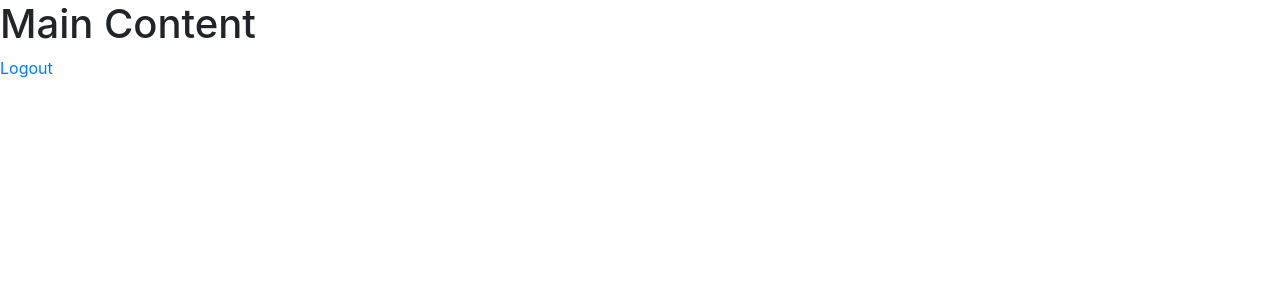
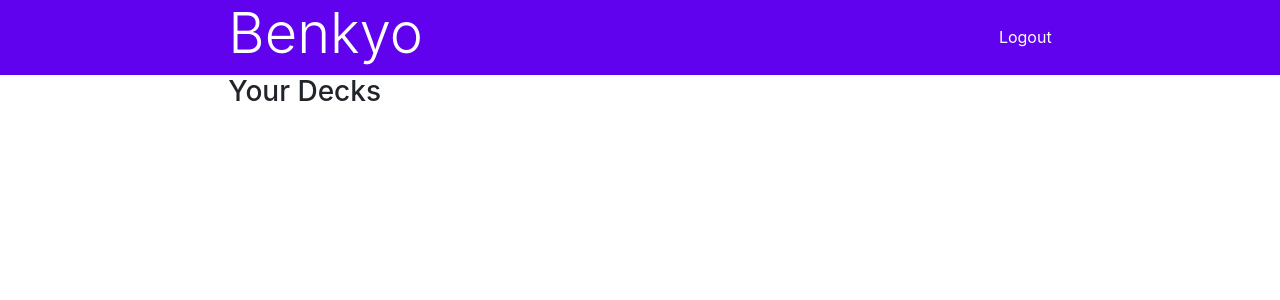
Before and after one commit to ryanarnold/benkyo, a Django app: page / in a window 1280 px wide. Shown: the top 300 px of the page. Run offline with Django 3.2, Linux system fonts and the light colour scheme; the visitor is signed in with stand-in values (Sample User, id 1); some libraries are stand-ins or nearby versions.

Commit message:
Add a simple navbar.

```diff
--- /dev/null
+++ b/benkyo/static/css/navbar.css
@@ -0,0 +1,24 @@
+/* Primary Color: #6002ee (requires white foreground */
+/* Secondary Color: ##90ee02 */
+
+.benkyo-navbar {
+  background-color: #6002ee;
+}
+
+#benkyo-heading {
+  float: left;
+  color: white;
+}
+
+#link-logout {
+  float: right;
+  margin-top: 25px;
+}
+
+#link-logout:link {
+  color: white;
+}
+
+#link-logout:visited {
+  color: white;
+}
--- a/benkyo/templates/base.html
+++ b/benkyo/templates/base.html
@@ -12,9 +12,24 @@
       {% block title %}{% endblock %}
     </title>
 
+    <link rel="stylesheet" href="{{ static('css/navbar.css') }}" >
     {% block styles %}{% endblock %}
   </head>
   <body>
+
+    {% block navbar %}
+      <div class="container-fluid benkyo-navbar">
+        <div class="row">
+          <div class="col-md-2"></div>
+          <div class="col-md-8">
+            <h1 class="display-4" id="benkyo-heading">Benkyo</h1>
+            <a href="{{ url('logout') }}" id="link-logout">Logout</a>
+          </div>
+          <div class="col-md-2"></div>
+        </div>
+      </div>
+    {% endblock %}
+
 
     {% block content %}{% endblock %}
 
--- a/benkyo/templates/index.html
+++ b/benkyo/templates/index.html
@@ -4,7 +4,16 @@
 
 {% block content %}
 
-  <h1>Main Content</h1>
-  <a href="{{ url('logout') }}">Logout</a>
+  <div class="container-fluid">
+    <div class="row">
+      <div class="col-md-2"></div>
+      <div class="col-md-8">
+
+        <h3>Your Decks</h3>
+
+      </div>
+      <div class="col-md-2"></div>
+    </div>
+  </div>
 
 {% endblock %}
--- a/benkyo/templates/login.html
+++ b/benkyo/templates/login.html
@@ -7,6 +7,8 @@
 {% endblock %}
 
 {% block content %}
+
+  {% block navbar %}{% endblock %}
 
     <div class="container-fluid">
       <div class="row">
--- a/benkyo/templates/register.html
+++ b/benkyo/templates/register.html
@@ -7,6 +7,8 @@
 {% endblock %}
 
 {% block content %}
+
+    {% block navbar %}{% endblock %}
 
     <div class="container-fluid">
       <div class="row">
--- a/benkyo/templates/register_successful.html
+++ b/benkyo/templates/register_successful.html
@@ -7,6 +7,8 @@
 {% endblock %}
 
 {% block content %}
+
+  {% block navbar %}{% endblock %}
 
     <div class="container-fluid">
       <div class="row">
```
